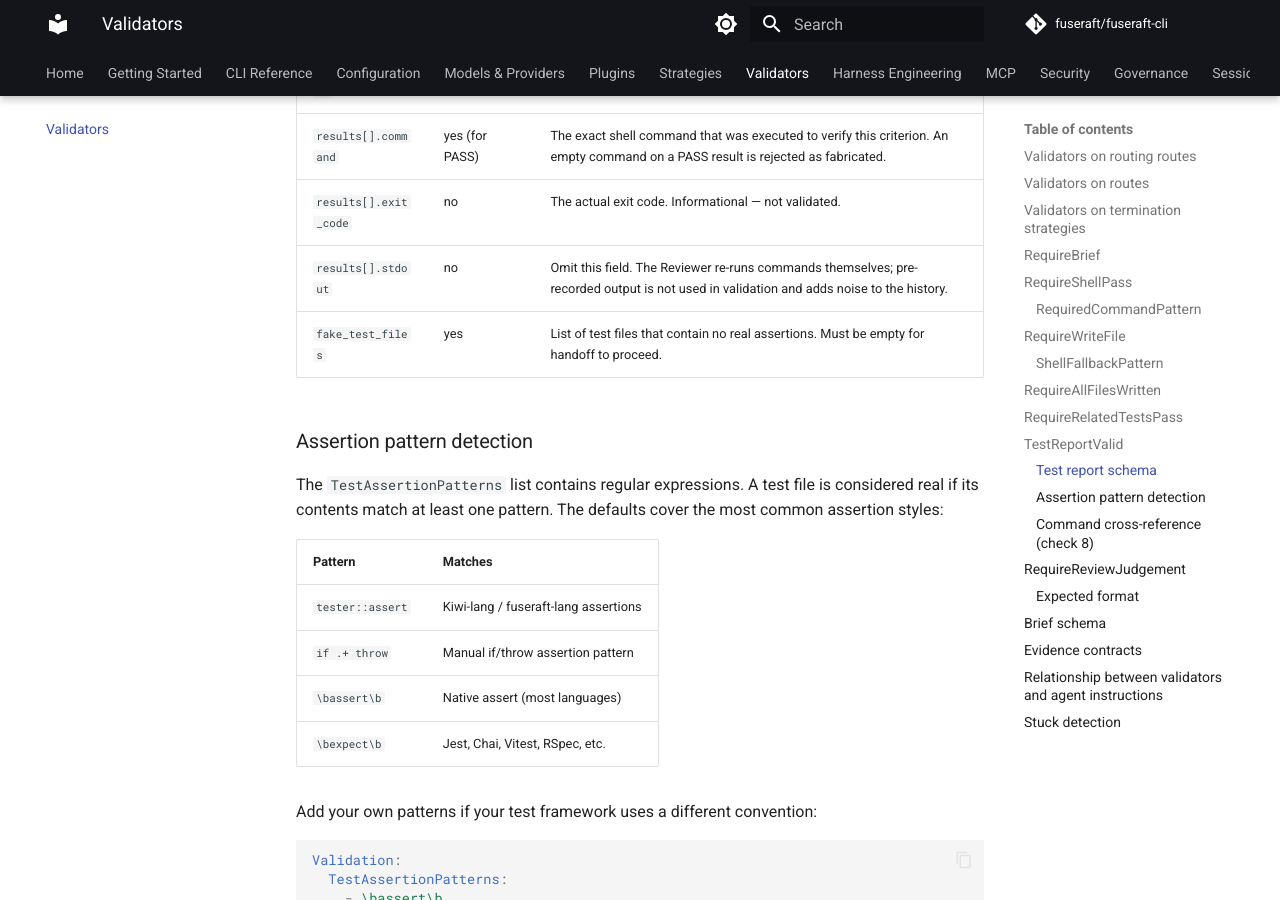
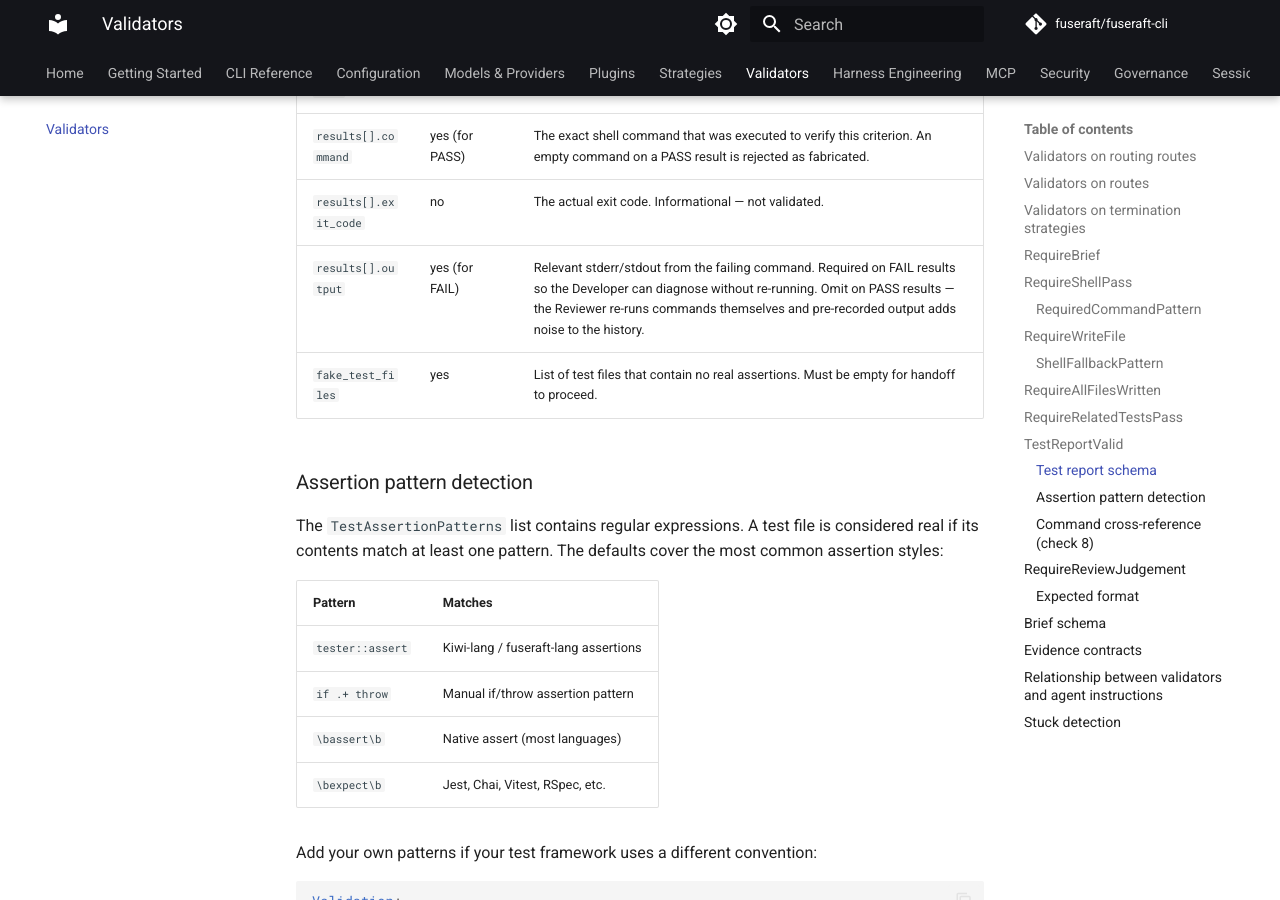
Before and after one commit to fuseraft/fuseraft-cli, an MkDocs documentation site: the page built from docs/validators.md, in a window 1280 px wide and 900 px high, scrolled down 9309 px. Built offline with MkDocs 1.6.1 and Material for MkDocs 9.7.7, drawn with Linux system fonts in a browser that asks for light colours; comment, search, counter and statistics services are not loaded.

Commit message:
docs: update test-report schema and dev-team template description
validators.md: replace stale stdout guidance with output field (required on
FAIL results — stderr/stdout for Developer diagnosis; omit on PASS).

cli-reference.md: correct dev-team agent count from four to five (Verifier
is the fifth agent, runs periodically to audit the evidence graph).

```diff
--- a/docs/validators.md
+++ b/docs/validators.md
@@ -349,7 +349,7 @@ The Tester must write a file at `Validation.TestReportPath` (default `.fuseraft/
 | `results[].status` | yes | `PASS` or `FAIL`. |
 | `results[].command` | yes (for PASS) | The exact shell command that was executed to verify this criterion. An empty command on a PASS result is rejected as fabricated. |
 | `results[].exit_code` | no | The actual exit code. Informational — not validated. |
-| `results[].stdout` | no | Omit this field. The Reviewer re-runs commands themselves; pre-recorded output is not used in validation and adds noise to the history. |
+| `results[].output` | yes (for FAIL) | Relevant stderr/stdout from the failing command. Required on FAIL results so the Developer can diagnose without re-running. Omit on PASS results — the Reviewer re-runs commands themselves and pre-recorded output adds noise to the history. |
 | `fake_test_files` | yes | List of test files that contain no real assertions. Must be empty for handoff to proceed. |
 
 ### Assertion pattern detection
```
Also changed, not shown: docs/cli-reference.md (+1 -1 lines).
